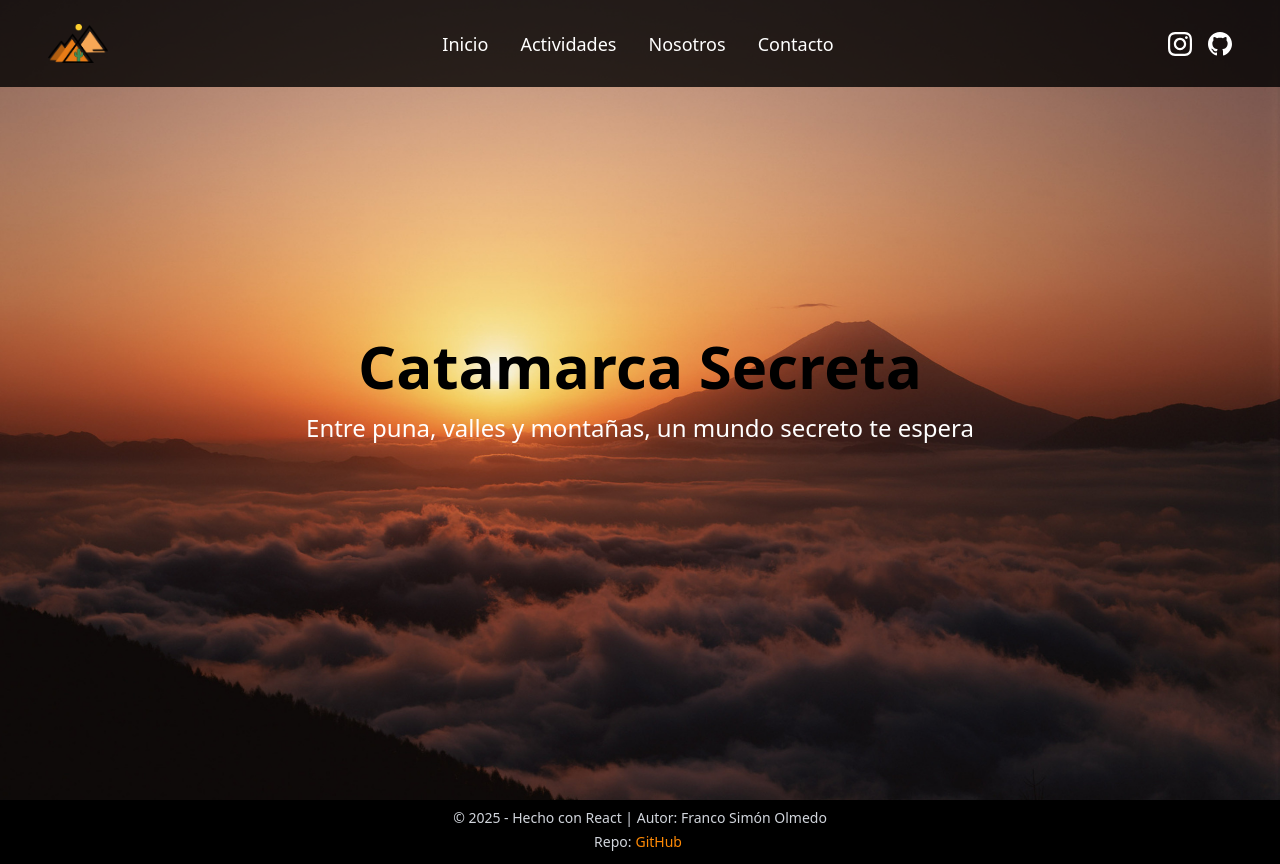
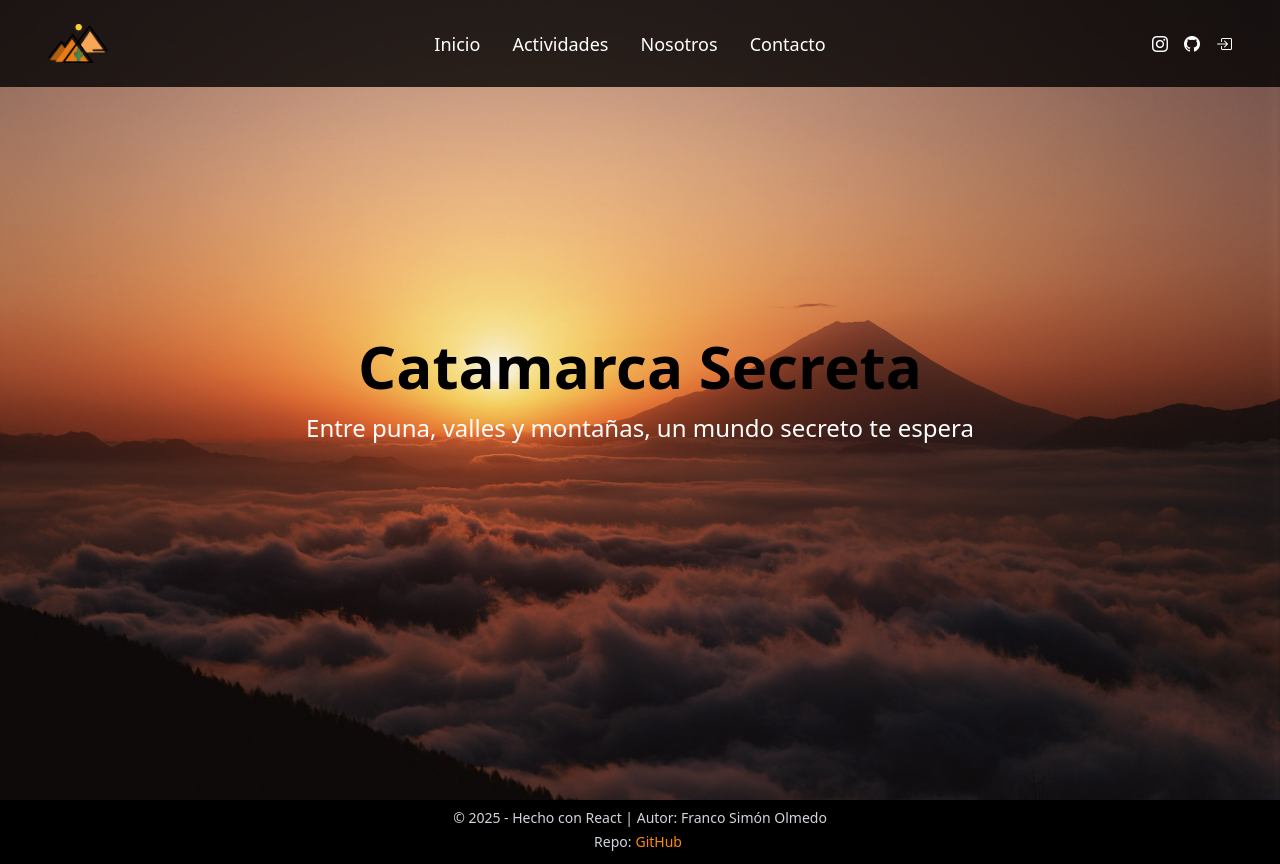
Before and after one commit to FrancoSimon/Diplomatura-modulo4-SP4, a React (Vite) app in the folder c3-mod4-sprint4/: page / in a window 1280 px wide. Built offline with nearby package versions, Linux system fonts and the light colour scheme.

Commit message:
agregando iconos

```diff
--- a/c3-mod4-sprint4/src/components/Navbar.jsx
+++ b/c3-mod4-sprint4/src/components/Navbar.jsx
@@ -112,7 +112,7 @@ const Navbar = () => {
               rel="noopener noreferrer"
               className="text-white hover:text-sky-100 transition-all duration-300 hover:scale-125"
             >
-              <InstagramIcon className="w-6 h-6" />
+              <i className="bi bi-instagram"></i>
             </a>
             <a
               href="https://www.github.com"
@@ -120,7 +120,15 @@ const Navbar = () => {
               rel="noopener noreferrer"
               className="text-white hover:text-sky-100 transition-all duration-300 hover:scale-125"
             >
-              <GithubIcon className="w-6 h-6" />
+              <i className="bi bi-github"></i>
+            </a>
+                        <a
+              href="/"
+              target="_blank"
+              rel="noopener noreferrer"
+              className="text-white hover:text-sky-100 transition-all duration-300 hover:scale-125"
+            >
+              <i class="bi bi-box-arrow-in-right"></i>
             </a>
           </div>
         </div>
@@ -147,7 +155,7 @@ const Navbar = () => {
                 className="text-white hover:text-sky-100 block"
                 onClick={() => setIsMenuOpen(false)}
               >
-                Nosotros
+                Actividades
               </a>
             </li>
             <li className="py-2 text-center">
@@ -187,6 +195,14 @@ const Navbar = () => {
             >
               <i className="bi bi-github"></i>
             </a>
+            <a
+              href="/"
+              target="_blank"
+              rel="noopener noreferrer"
+              className="text-white hover:text-sky-100"
+            >
+              <i class="bi bi-box-arrow-in-right"></i>
+            </a>
           </div>
         </div>
       </nav>
```
